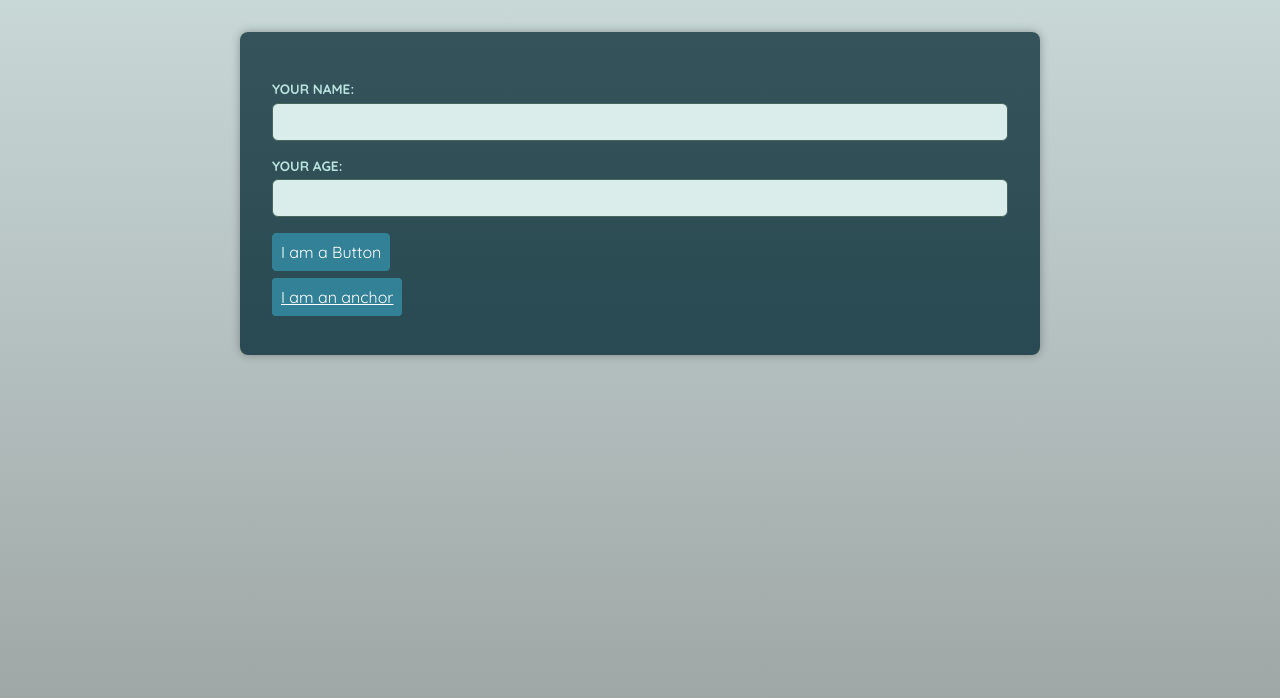
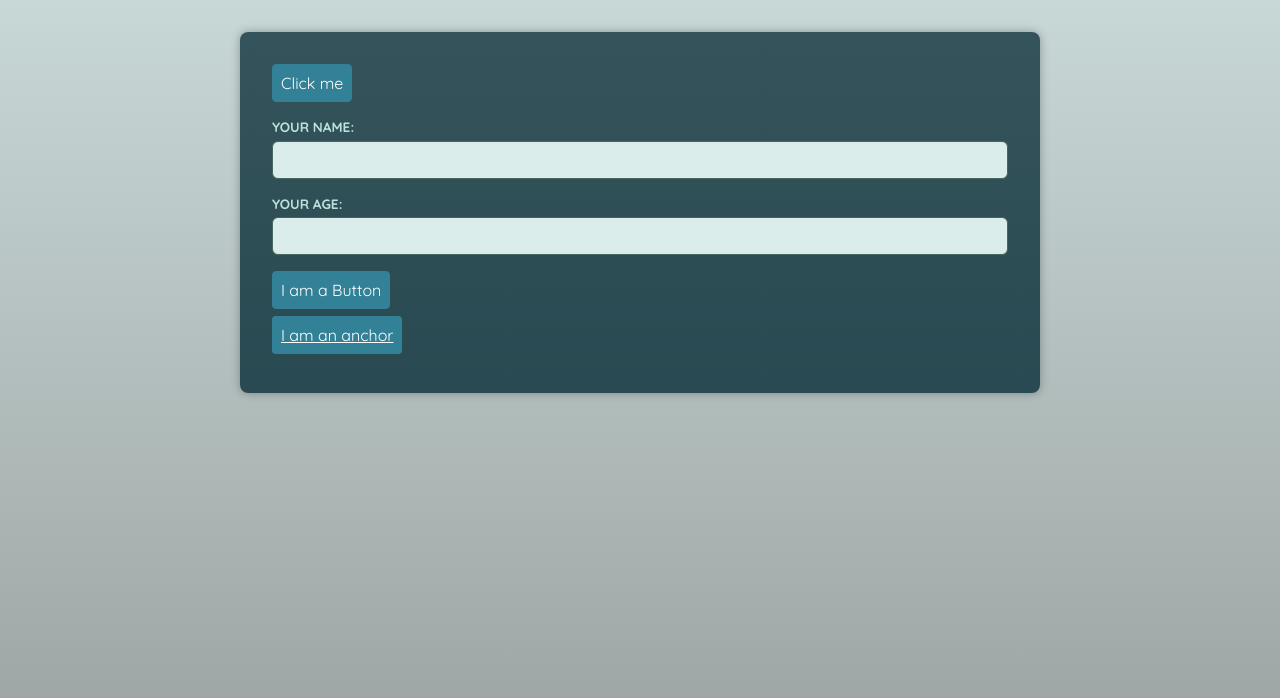
Before and after one commit to Marcaus-Cruz/components-continued, a React (Vite) app: page / in a window 1280 px wide. Shown: the top 698 px of the page. Built offline with nearby package versions, Linux system fonts and the light colour scheme; a web font is replaced by a local one.

Commit message:
Create Generic Container

```diff
--- a/src/App.tsx
+++ b/src/App.tsx
@@ -1,10 +1,14 @@
+import Button from "./components/Button";
+import Container from "./components/Container";
 import InputWrapper from "./components/InputWrapper";
-import Button from "./components/Button";
 import "./index.css";
 
 function App() {
   return (
     <main>
+      <Container as={Button} el="button">
+        Click me
+      </Container>
       <InputWrapper id="name" label="Your name:" />
       <InputWrapper id="age" label="Your age:" type="number" />
       <p>
--- /dev/null
+++ b/src/components/Container.tsx
@@ -0,0 +1,16 @@
+import type { ComponentPropsWithoutRef, ElementType, ReactNode } from "react";
+
+type ContainerProps<T extends ElementType> = {
+  children: ReactNode;
+  as?: T;
+} & ComponentPropsWithoutRef<T>;
+
+export default function Container<C extends ElementType>({
+  as,
+  children,
+  ...props
+}: ContainerProps<C>) {
+  const Component = as ?? "div";
+
+  return <Component {...props}>{children}</Component>;
+}
```
